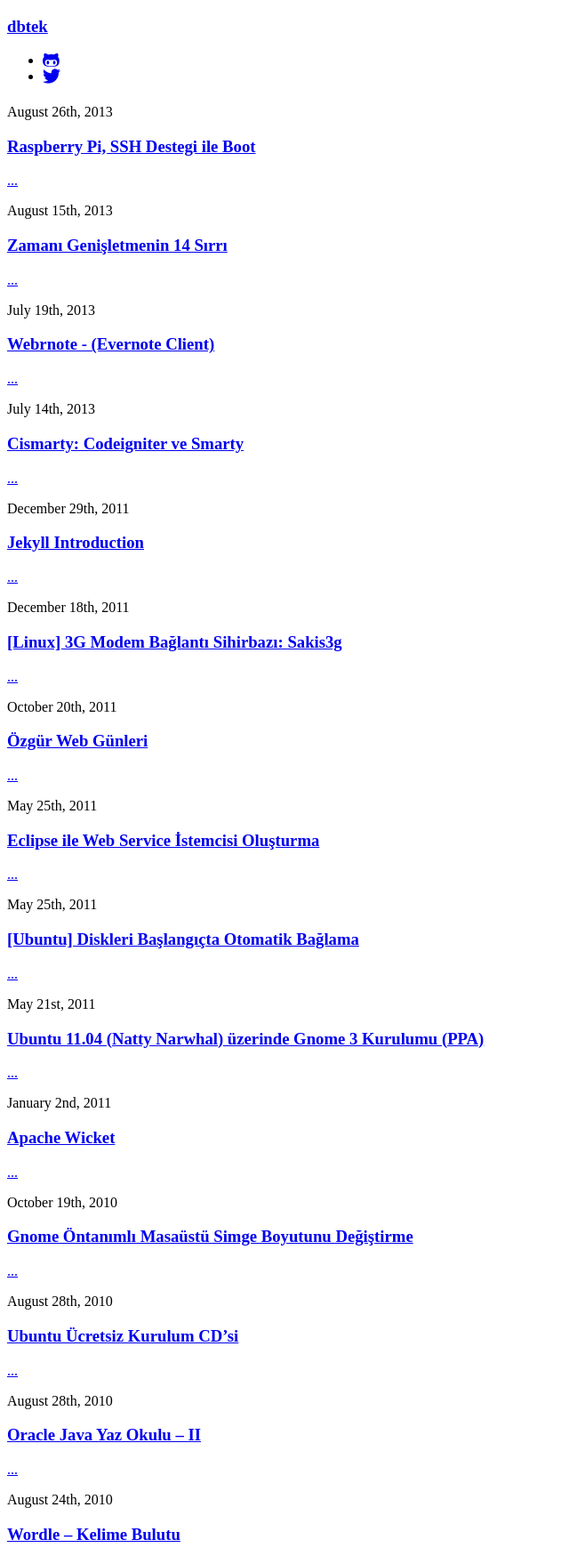
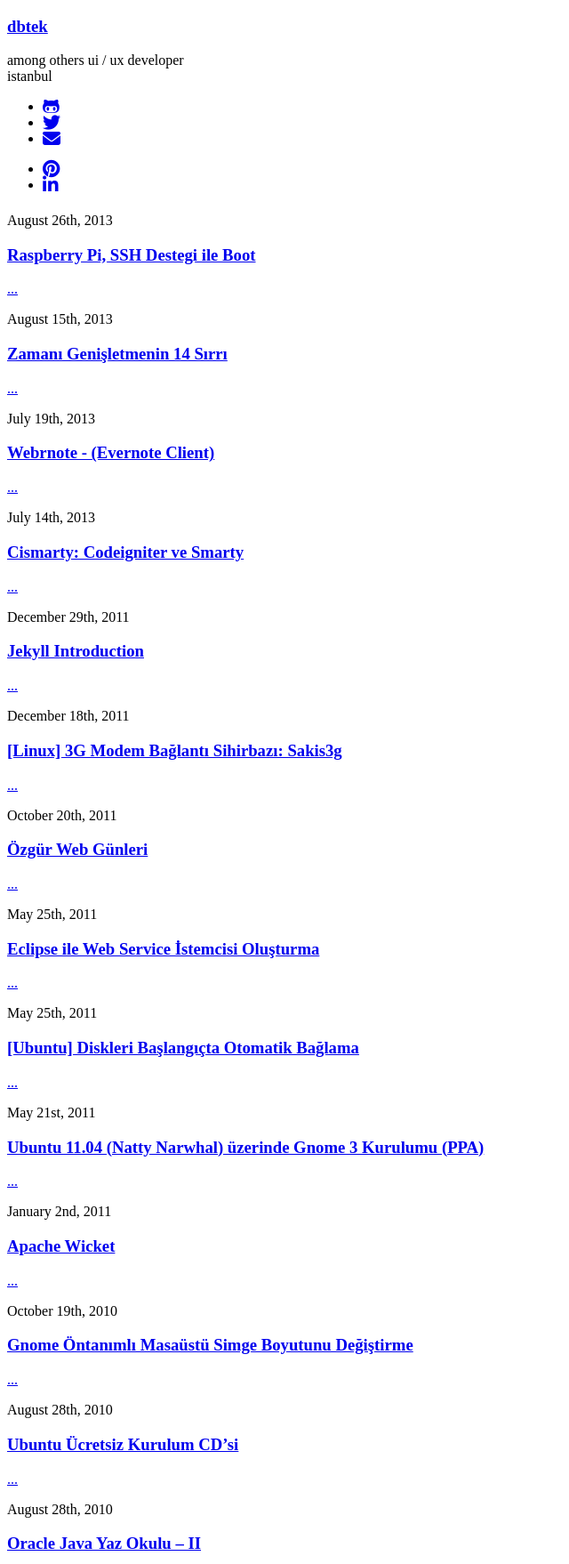
Before and after one commit to dbtek/blog, a Jekyll site: the page built from index.md, in a window 1280 px wide, cut to the strip 162-1920 px from the top of the page. Shown: the whole strip at 89% size, without its empty margins (0-640 px from the left). Built offline with Jekyll 4.4.1, drawn with Linux system fonts in a browser that asks for light colours; nearby versions of some CDN libraries; library files that are not in the unit come from our copies.

Commit message:
sidebar design additions

```diff
--- a/_config.yml
+++ b/_config.yml
@@ -16,8 +16,12 @@
   email : ce.demirbilek@gmail.com
   github : dbtek
   twitter : dbtek
-  feedburner : feedname
+  pinterest: dbtek
+  linkedin: dbtek
+  resume:
+  feedburner :
   email_md5: 1ecf09922951ed72da5e0a6b3b12bfc1
+  bio: among others ui / ux developer<br/>istanbul
 
 # The production_url is only used when full-domain names are needed
 # such as sitemap.txt
--- a/_includes/themes/dbtek/sidebar.html
+++ b/_includes/themes/dbtek/sidebar.html
@@ -8,19 +8,61 @@
     </h3>
 </header>
 
-<div id="contact-links">
-	<ul class="list-unstyled list-inline text-center">
+{% if site.author.bio %}
+<div id="bio" class="text-center">
+	{{ site.author.bio }}
+</div>
+{% endif %}
+
+<div id="contact-list" class="text-center">
+	<ul class="list-unstyled list-inline">
+		{% if site.author.github %}
 		<li>
 			<a class="btn btn-default btn-sm" href="https://github.com/{{ site.author.github }}">
 				<i class="fa fa-github-alt fa-lg"></i>
 			</a>
 		</li>
+		{% endif %}
+		{% if site.author.twitter %}
 		<li>
 			<a class="btn btn-default btn-sm" href="https://twitter.com/{{ site.author.twitter }}">
 				<i class="fa fa-twitter fa-lg"></i>
 			</a>
 		</li>
+		{% endif %}
+		{% if site.author.email %}
+		<li>
+			<a class="btn btn-default btn-sm" href="mailto:{{ site.author.email }}">
+				<i class="fa fa-envelope fa-lg"></i>
+			</a>
+		</li>
+		{% endif %}
+	</ul>
+	<ul id="contact-list-secondary" class="list-unstyled list-inline">
+		{% if site.author.pinterest %}
+		<li>
+			<a class="btn btn-default btn-sm" href="https://pinterest.com/{{ site.author.pinterest }}">
+				<i class="fa fa-pinterest fa-lg"></i>
+			</a>
+		</li>
+		{% endif %}
+		{% if site.author.linkedin %}
+		<li>
+			<a class="btn btn-default btn-sm" href="https://twitter.com/{{ site.author.linkedin }}">
+				<i class="fa fa-linkedin fa-lg"></i>
+			</a>
+		</li>
+		{% endif %}
+		{% if site.author.resume %}
+		<li>
+			<a class="btn btn-default btn-sm" href="{{ site.author.resume }}">
+				<i class="fa fa-file fa-lg"></i>
+			</a>
+		</li>
+		{% endif %}
 	</ul>
 </div>
 
+
+
 <! -- sidebar.html end -->
```
Also changed, not shown: assets/themes/dbtek/css/style.css (+12 -1 lines), assets/themes/dbtek/js/app.js (+10 -1 lines).
